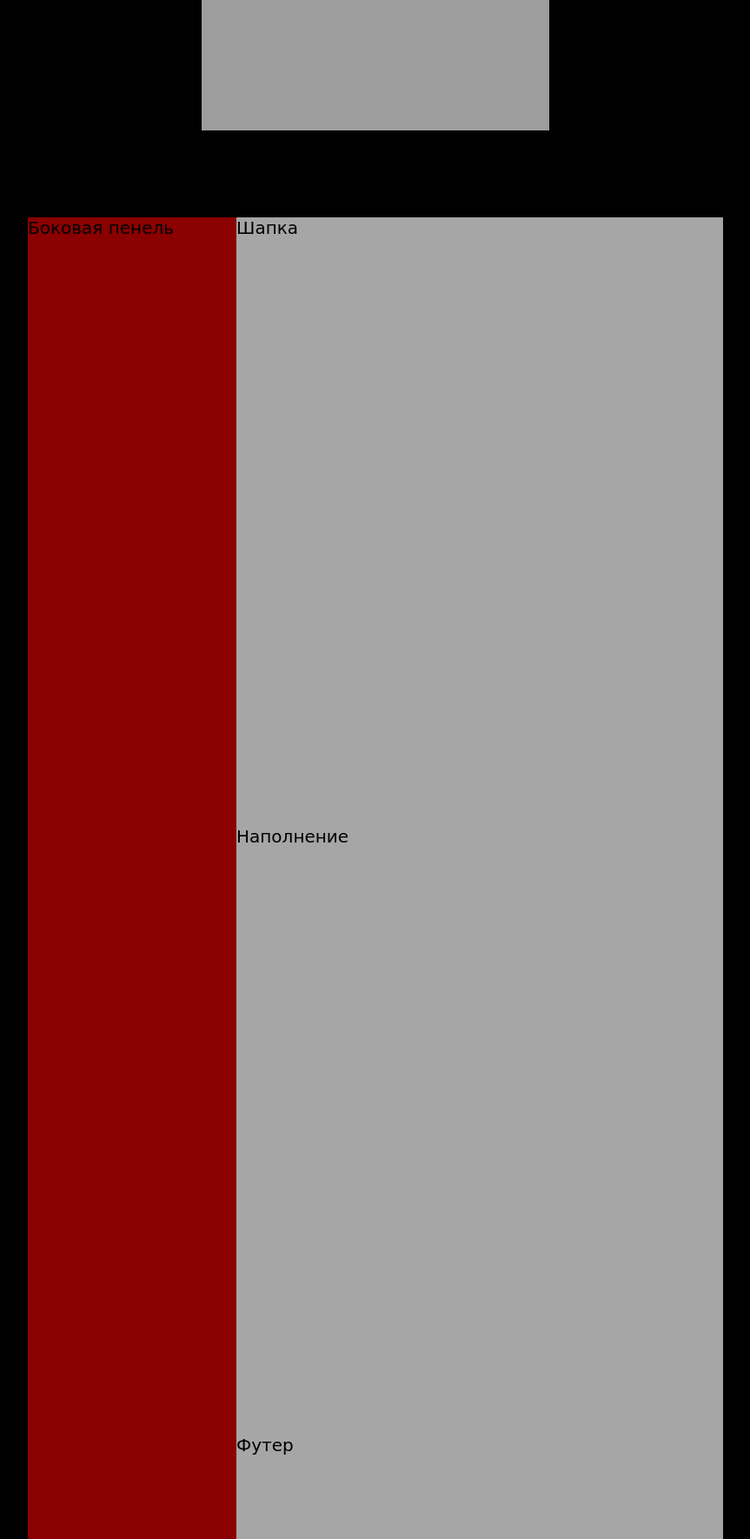
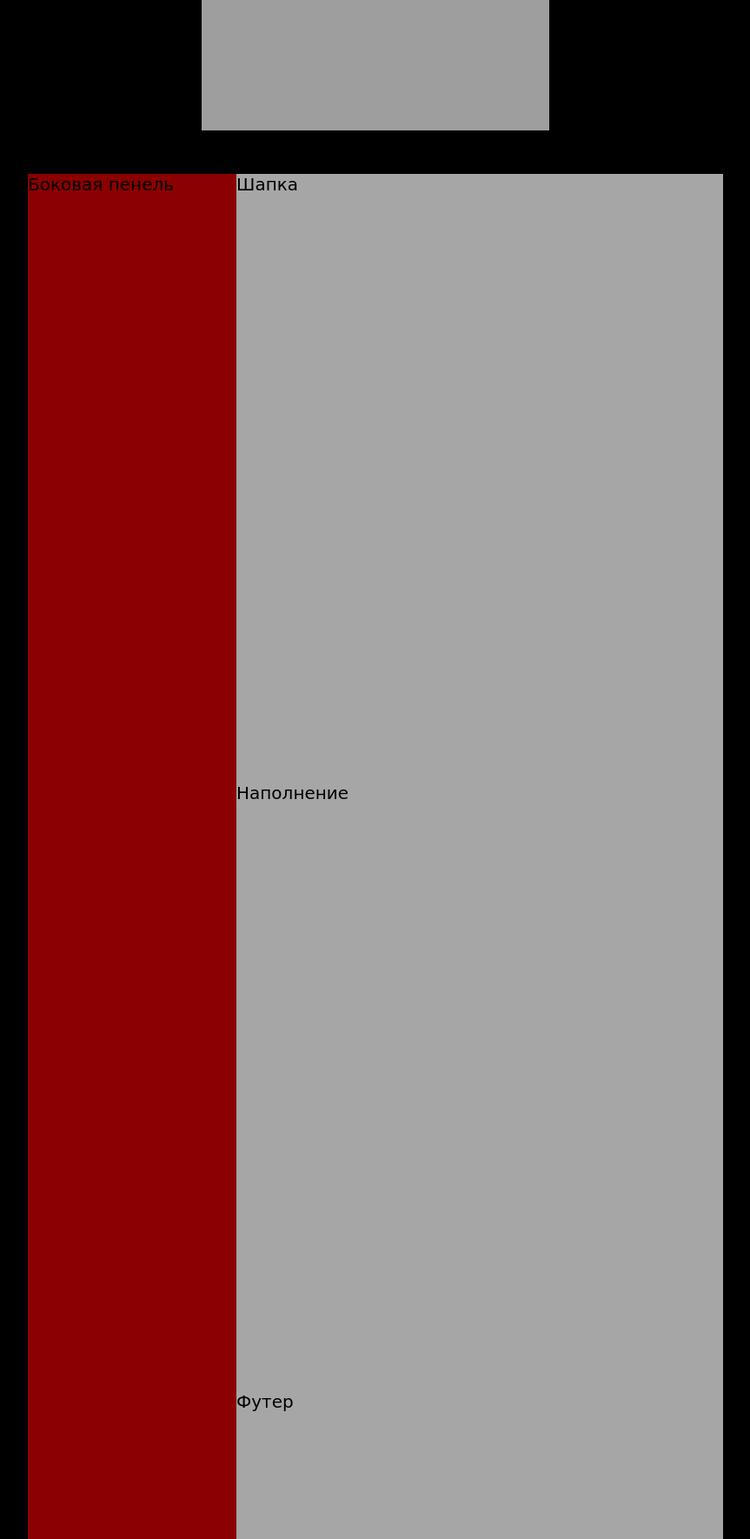
Before and after one commit to Darneti/darneti.github.io, a PHP site: page / in a window 1280 px wide. Shown: the part 150-1920 px from the top of the page at 87% size, without its empty margins (208-1071 px from the left). Run offline with PHP 8.4, Linux system fonts and the light colour scheme; some libraries are stand-ins or nearby versions; grey boxes are pictures that could not be loaded.

Commit message:
Update new 1.css

```diff
--- a/new 1.css
+++ b/new 1.css
@@ -21,7 +21,7 @@ body {
 	width: 800px;
         left: 50%;
         transform: translate(-50%);
-	margin-top: 400px;
+	margin-top: 350px;
 }
 
 .header, .content, .footer {
```
